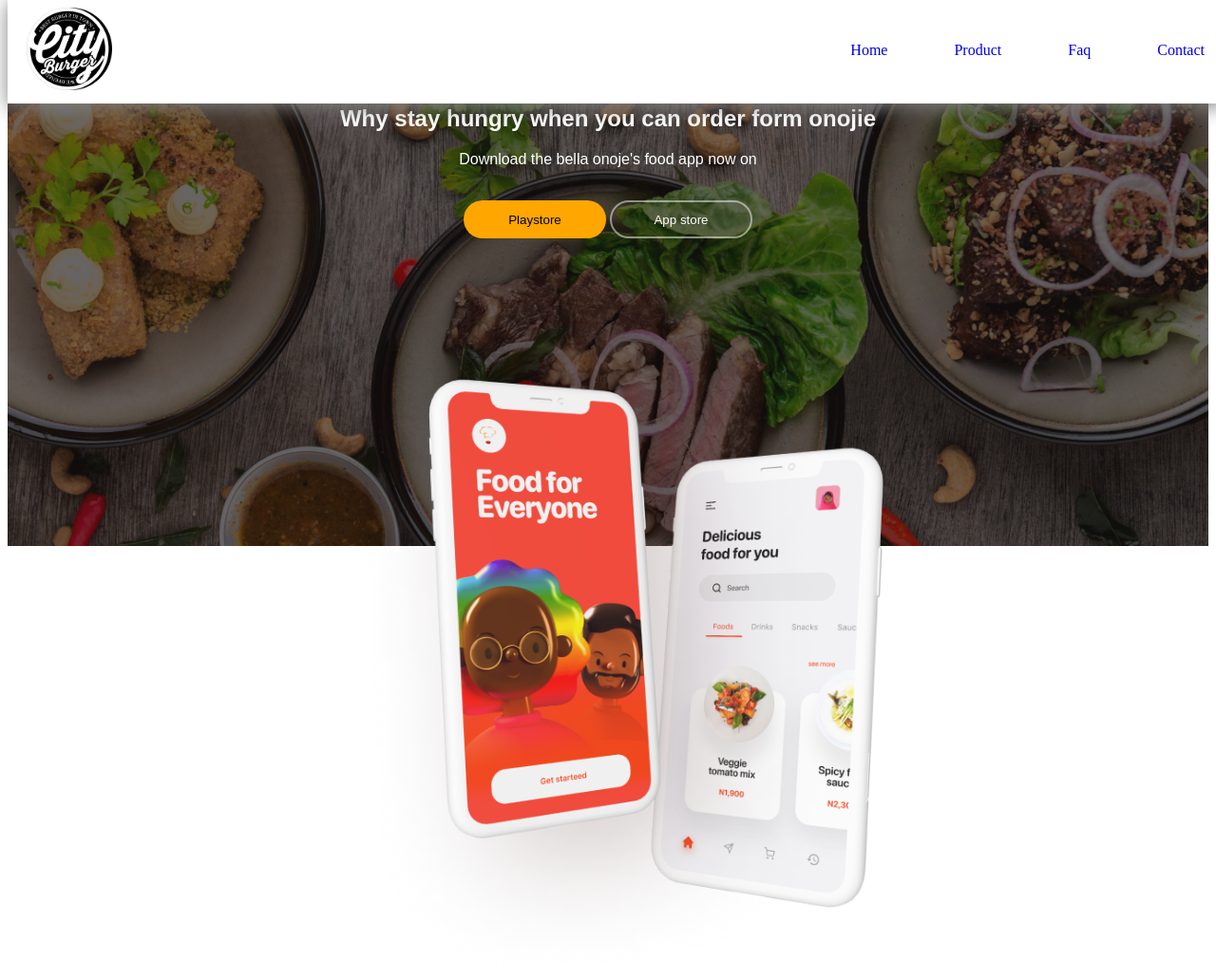
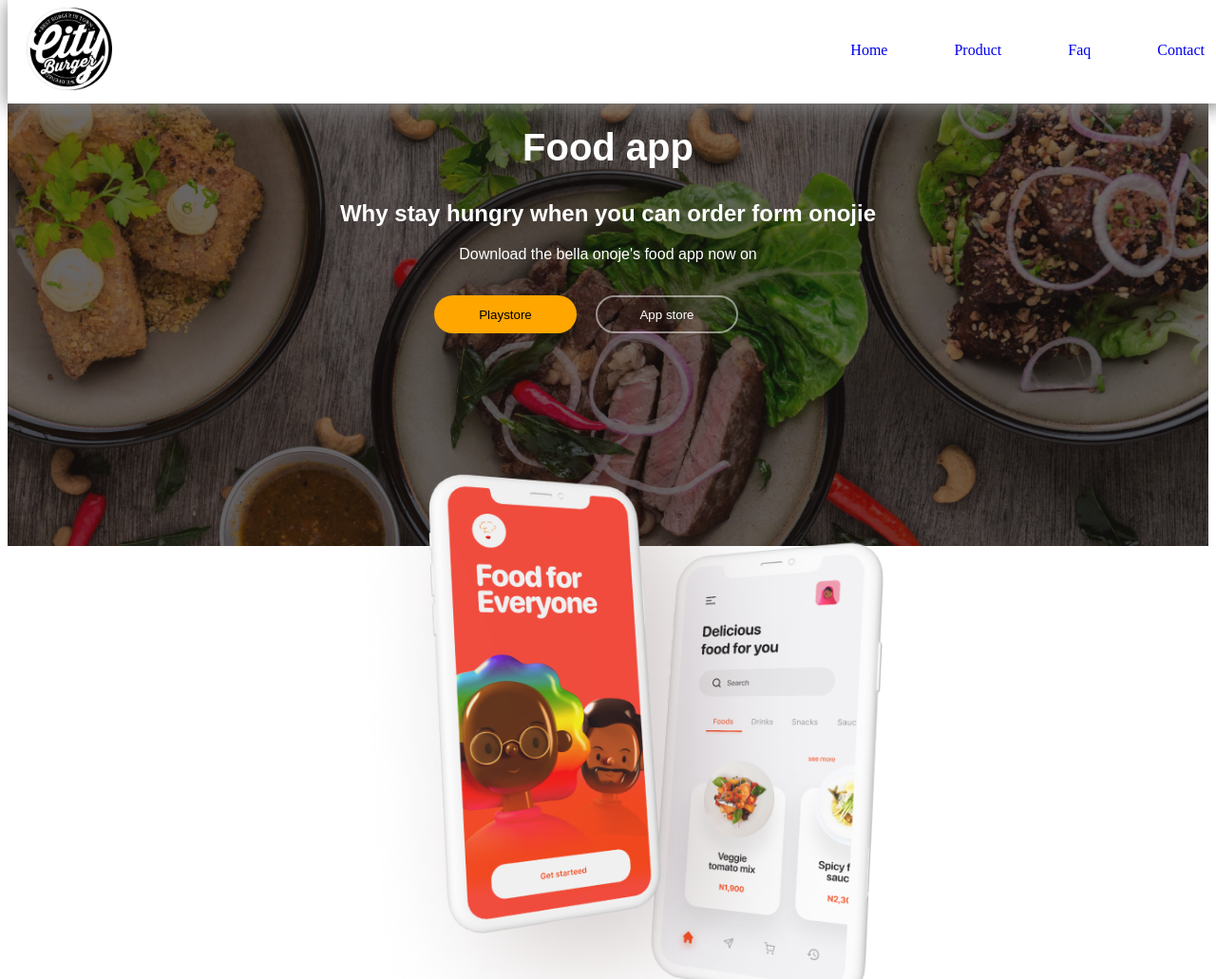
Before and after one commit to yoqubvaliyev/bella-, a plain HTML site: page index.html in a window 1280 px wide. Shown: the top 1031 px of the page at 95% size. Drawn offline with Linux system fonts and the light colour scheme.

Commit message:
header to'girlandi

```diff
--- a/index.html
+++ b/index.html
@@ -38,8 +38,8 @@
 			<h1 class="title-text">Food app</h1>
 			<h1 class="title-text1">Why stay hungry when you can order form onojie</h1>
 			<p class="title-p">Download the bella onoje's food app now on</p><br>
-			<button class="btn1">Playstore</button>
-			<button class="btn2">App store</button>
+			<div class="flex"><button class="btn1">Playstore</button>
+				<button class="btn2">App store</button></div>
 		</div>
 		<div class="double-img">
 			<img src="./image/double logo.png" alt="">
--- a/style.css
+++ b/style.css
@@ -65,6 +65,7 @@ width: 1400px;
 	background-size: 100%;
 }
 .title-text{
+	padding-top: 100px;
 color: white;
 font-size: 40px;
 font-family: sans-serif;
@@ -418,7 +419,7 @@ font-size: 27px;
 margin-top: -8px;
 }
 .main-line{
-	border: 1px solid red ;
+
 	height: 30px;
 }
 }
```
